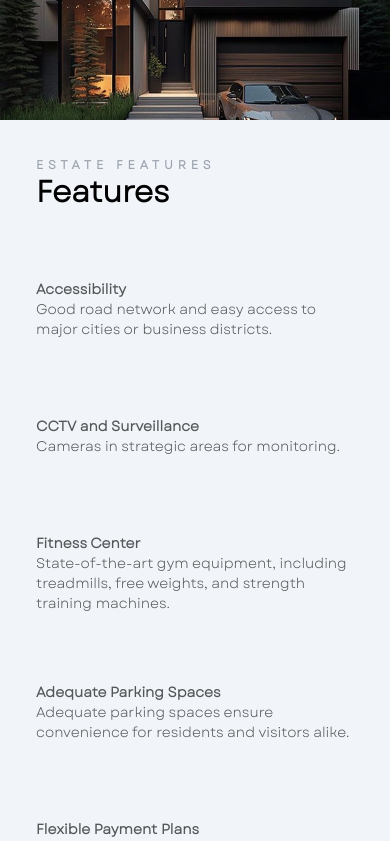
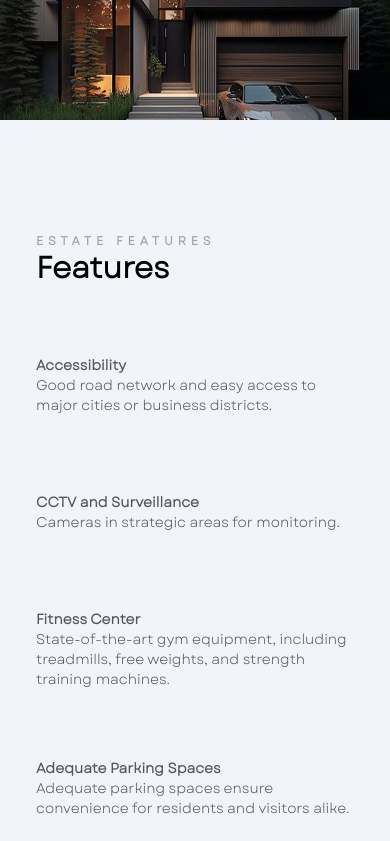
Before and after one commit to victorNwosu-Edusive/akar-estates, a React (Vite) app: page / in a window 390 px wide. Shown: the part 1380-2221 px from the top of the page. Built offline with nearby package versions, Linux system fonts and the light colour scheme; some icons are missing.

Commit message:
working on the responsiveness

```diff
--- a/src/App.jsx
+++ b/src/App.jsx
@@ -38,7 +38,7 @@ function App() {
       </div>
       <img src={aboutimage} alt="" className='w-full h-full md:hidden lg:hidden' />
 
-      <div id='features' className='bg-slate-100 p-9 md:p-7 lg:p-32 font-primary'>
+      <div id='features' className='bg-slate-100 p-9 pt-28 md:p-7 lg:p-32 font-primary'>
       <div className='md:grid lg:grid md:grid-cols-2 lg:grid-cols-3 grid-cols-1 grid gap-8'>
         <div>
         <p className='text-[12px] text-gray-400 font-primary tracking-[.40em] font-bold '>ESTATE FEATURES</p>
```
